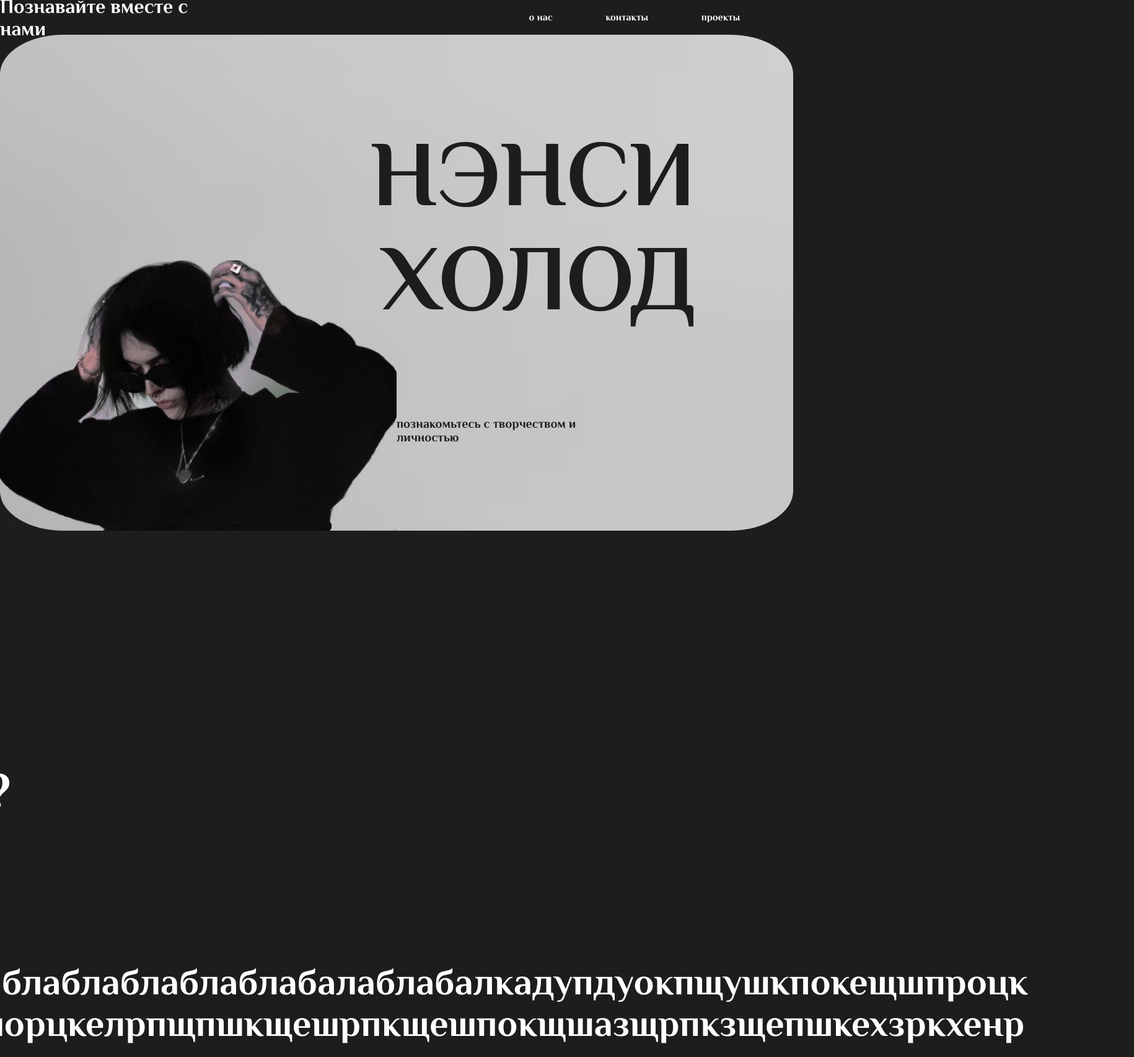
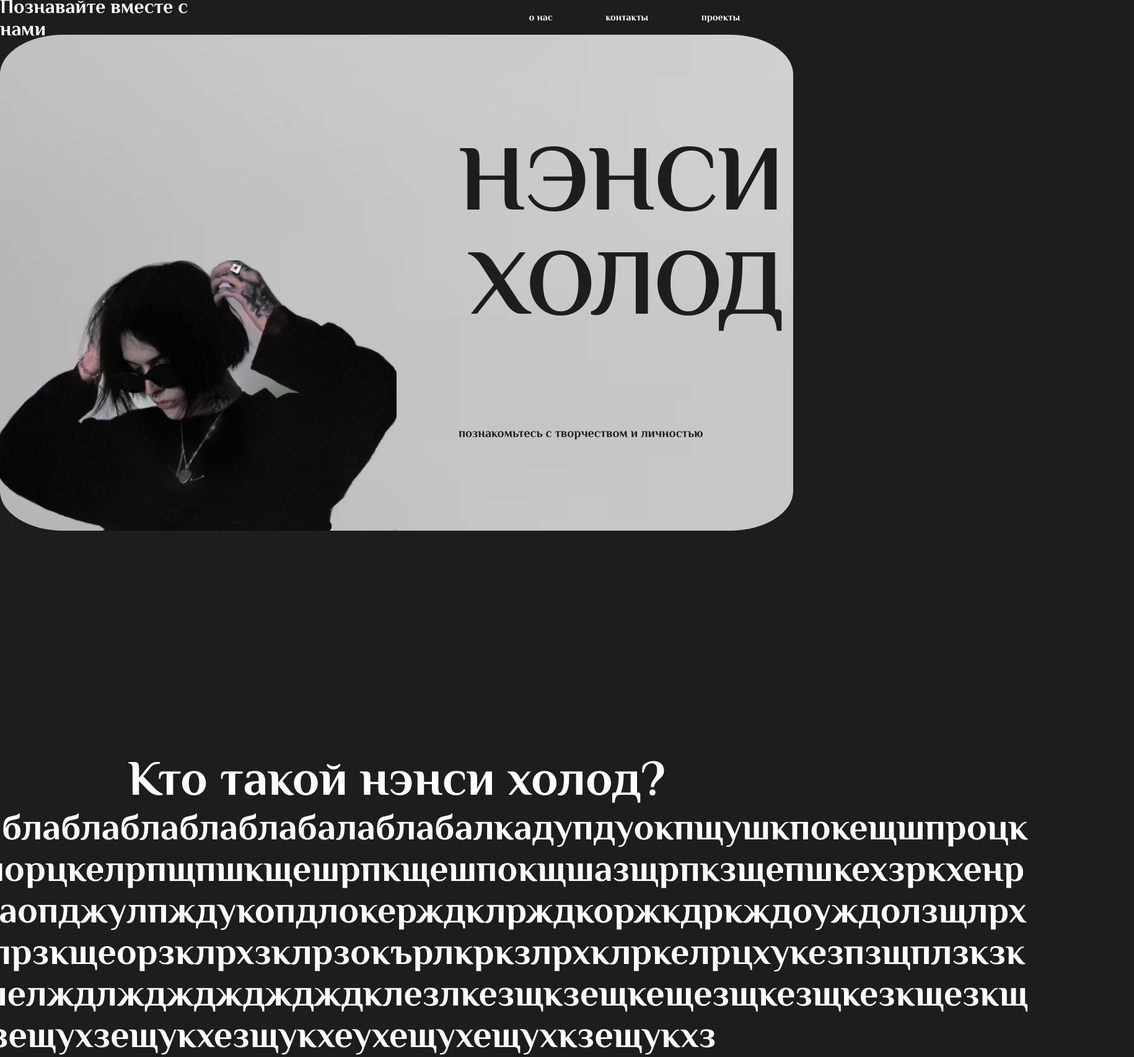
Before and after one commit to dedsels/hehsy, a plain HTML site: page index.html in a window 1280 px wide. Shown: the top 1705 px of the page at 62% size, 1830 px wide, since content can reach past the window. Drawn offline with Linux system fonts and the light colour scheme.

Commit message:
Add files via upload

```diff
--- a/style.css
+++ b/style.css
@@ -1,4 +1,10 @@
 @import url("https://fonts.googleapis.com/css2?family=Philosopher:ital,wght@0,400;0,700;1,400;1,700&display=swap");
+
+*{
+  margin: 0;
+  padding: 0;
+  object-fit: contain;
+}
 
 body {
   margin: 0;
@@ -60,7 +66,6 @@ a {
   display: flex;
   align-items: center;
   justify-content: end;
-  padding-right: 200px;
   margin: 0;
 }
 
@@ -70,9 +75,9 @@ a {
   font-size: 20px;
   display: flex;
   align-items: center;
-  justify-content: end;
+  justify-content: center;
   margin: 0;
-  padding-right: 250px;
+
 }
 
 #main_img{
@@ -83,33 +88,27 @@ a {
   display: flex;
   flex-direction: column;
   justify-content: space-evenly;
-  align-items: center;
+  align-items: flex-start;
   width: 50%;
   height: 100%;
+  padding-left: 100px;
 }
 
 .sub_heading{
   color: white;
   font-size: 80px;
-  padding-right: 200px;
   margin: 0;
-  padding-bottom: 230px;
-  padding-right: 1500px;
 }
 
 .sub_heading2{
   color: white;
   font-size: 80px;
-  padding-right: 200px;
   margin: 0;
-  padding-bottom: 230px;
-  padding-right: 1960px;
 }
 
 .sub_heading3{
   color: white;
   font-size: 80px;
-  padding-right: 200px;
   margin: 0;
   padding-left: 95px;
 }
@@ -119,7 +118,7 @@ a {
   font-size: 60px;
   display: flex;
   align-items: center;
-  justify-content: start;
+  justify-content: flex-start;
   margin: 0;
 }
 .bio{
@@ -158,9 +157,6 @@ a {
   color: white;
   font-size: 60px;
   margin: 0;
-  padding-bottom: 230px;
-  padding-left: 270px;
-  padding-top: 300px;
 }
 
 .music_img{
```
